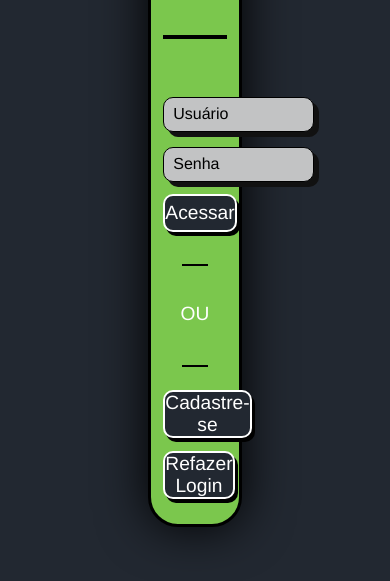
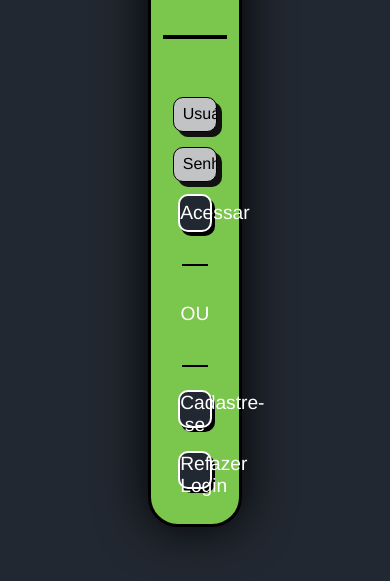
Before and after one commit to LuizHAHAHA/PlannerJando.com, a plain HTML site: page index.html in a window 390 px wide. Shown: the part 119-700 px from the top of the page. Drawn offline with Linux system fonts and the light colour scheme.

Commit message:
Add files via upload

```diff
--- a/css/home.css
+++ b/css/home.css
@@ -1,5 +1,8 @@
 body{
     background-color:rgb(226, 226, 226)
+}
+@media only screen and (max-device-width: 600px){
+    header, .grid-container, .grid-item, .menuLateral, .bttFV { width:100%; }
 }
 /*Header*/
 *{
--- a/css/loginArea.css
+++ b/css/loginArea.css
@@ -12,14 +12,16 @@
     text-align: center;
     line-height: 50px;
     font-family: Cambria, Cochin, Georgia, Times, 'Times New Roman', serif;
+
+}
+@media only screen and (max-device-width: 600px){
+    #logon, #cadas, #recuAreaId { width:100%; }
 }
 .form{
     background-color: #7BC74D;
     padding: 13%;
     border: solid; border-radius: 30px; border-width: 3px;
     box-shadow: 0 0 50px #000000;
-    min-height: 100%;
-    min-width: 100%;
 }
 #recuAreaId{
     background-color: #222831;
@@ -35,8 +37,6 @@
     padding: 13%;
     border: solid; border-radius: 30px; border-width: 3px;
     box-shadow: 0 0 50px #000000;
-    min-height: 100%;
-    min-width: 100%;
 }
 h1, h2{
     color: #ffffff;
@@ -49,8 +49,8 @@ h3{
     line-height: 30px;
 }
 .change{
-    min-width: 53%;
-    min-height: 38px;
+    width: 53%;
+    height: 38px;
     border: 1px solid; border-radius: 10px; border-width: 1px; border-color: #000000;
     box-shadow: 3px 4px #000000;
     font-size: larger;
@@ -59,7 +59,7 @@ h3{
     color: #ffffff;
 }
 .line{
-    min-width: 40%;
+    width: 40%;
     height: 0;
     border: 1px solid #000000;
     margin: 3px;
@@ -72,8 +72,8 @@ h3{
 input{
     background-color: #c2c3c4;
     border: 2px solid; border-radius: 10px; border-width: 1px;
-    min-width: 70%;
-    min-height: 35px;
+    width: 70%;
+    height: 35px;
     box-shadow: 5px 5px rgb(17, 17, 17);
 
 }
```
